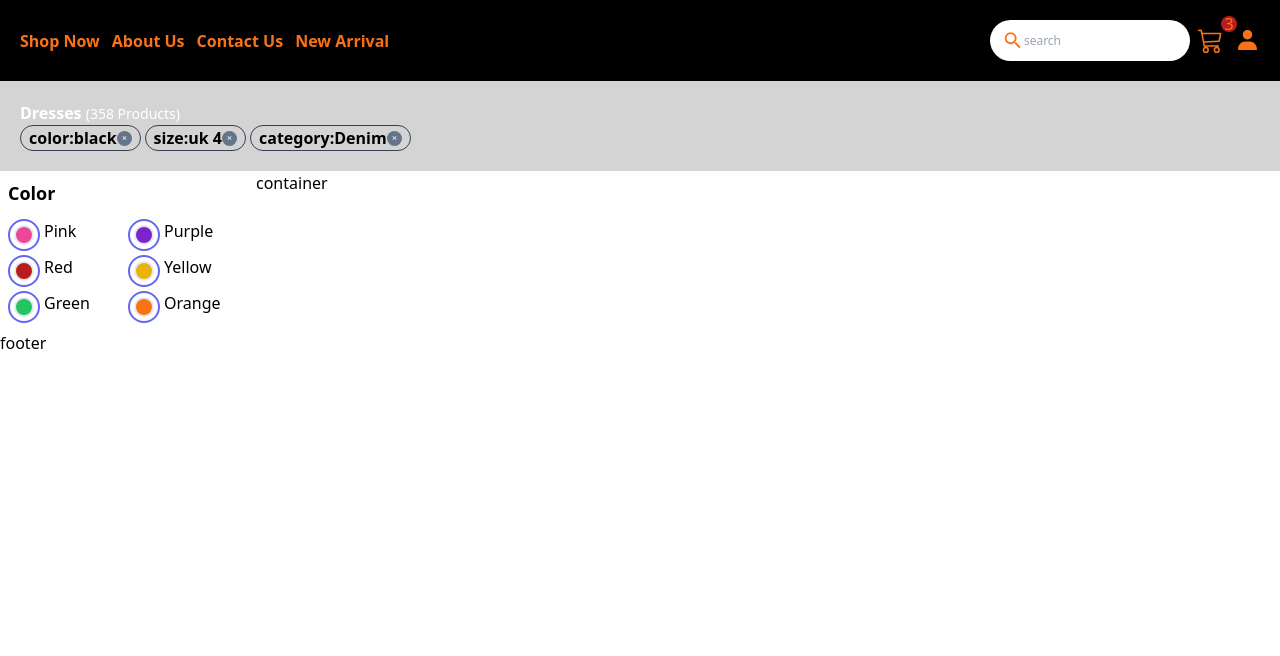
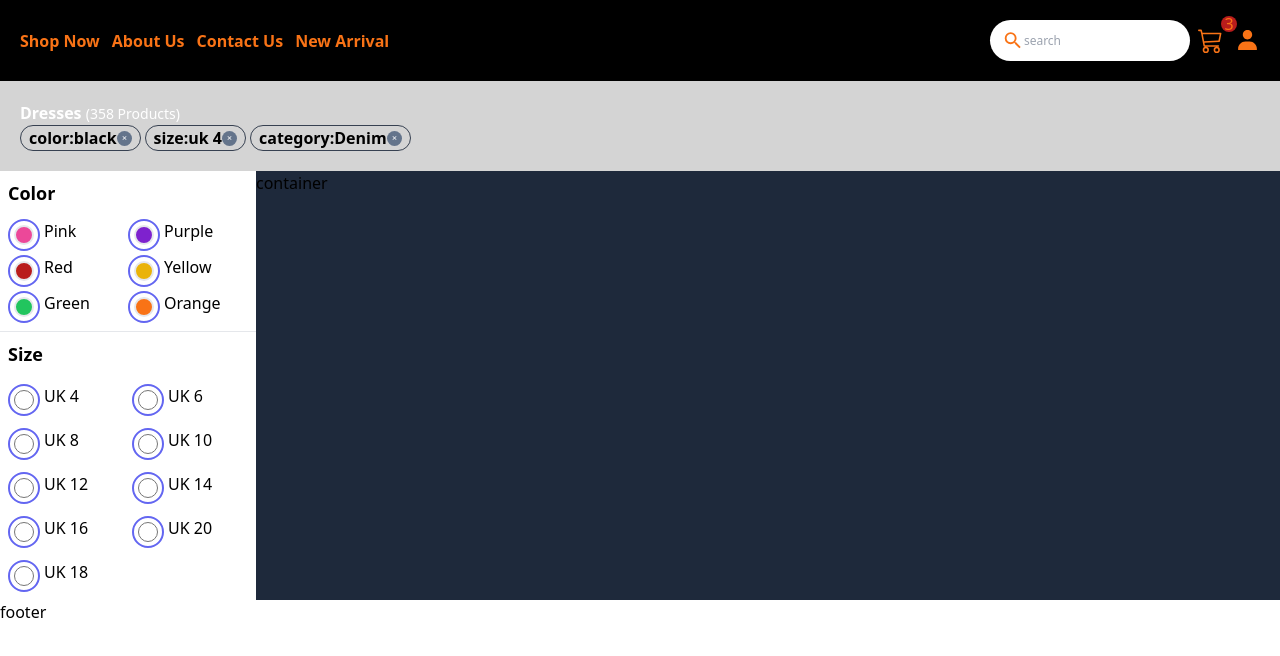
Before and after one commit to priyankara88/gflock, a React (Create React App) app: page / in a window 1280 px wide. Shown: the top 656 px of the page. Built offline with nearby package versions, Linux system fonts and the light colour scheme.

Commit message:
Size change filter

```diff
--- a/src/componant/homecomponant/HomeCard.jsx
+++ b/src/componant/homecomponant/HomeCard.jsx
@@ -5,15 +5,14 @@ import useFilter from "../../hooks/useFilter";
 const HomeCard = () => {
   const [filter, setFilter] = useFilter();
   const ItemDelete = (delKey) => {
-    console.log(delKey);
-
     setFilter((pre) => {
       const temp = { ...pre };
       const obj = {};
 
       Object.keys(temp).map((ele, index) => {
         if (ele !== delKey) {
-          obj[ele] = temp[delKey];
+          console.log("key", temp[ele]);
+          obj[ele] = temp[ele];
         }
       });
 
--- a/src/componant/homecomponant/HomeContainer.jsx
+++ b/src/componant/homecomponant/HomeContainer.jsx
@@ -14,14 +14,21 @@ const HomeContainer = () => {
     });
   };
 
+  const SizeChange = (event) => {
+    console.log("size Change", event);
+  };
+
   return (
     <div className="w-full">
       {/* container break into two parts  */}
       <div className="w-full grid grid-cols-1 lg:grid-cols-[20%_80%] ">
         <div className="w-full">
           <ColorFilter onclick={ColorChange} />
+          <hr />
+          <FilterSize onChange={SizeChange} />
         </div>
-        <div className="w-full">container</div>
+
+        <div className="w-full bg-slate-800">container</div>
       </div>
     </div>
   );
@@ -33,12 +40,14 @@ const ColorFilter = ({ onclick }) => {
   const [filter, setFilter] = useFilter();
   const [filterColor, setFilterColor] = useColor();
 
+  const newColor = Object.entries(filterColor.Color);
+
   return (
     <div className="w-full p-2">
       <h1 className="text-left text-lg font-semibold">Color</h1>
       <div className="w-full grid grid-cols-1 lg:grid-cols-[50%_50%] mt-2">
         {/* left color */}
-        {filterColor.map((iColor, index) => {
+        {newColor.map((iColor, index) => {
           return (
             <div
               key={index}
@@ -47,12 +56,12 @@ const ColorFilter = ({ onclick }) => {
             >
               <div className="flex w-fit  h-fit p-1 border-2 border-indigo-500 rounded-full items-center justify-center">
                 <div
-                  className={`${iColor.code} w-[20px] h-[20px] border-2  rounded-full`}
-                  id={iColor.name}
+                  className={`${iColor[1].code} w-[20px] h-[20px] border-2  rounded-full`}
+                  id={iColor[1].name}
                 />
               </div>
 
-              <p>{iColor.name}</p>
+              <p>{iColor[1].name}</p>
             </div>
           );
         })}
@@ -60,3 +69,31 @@ const ColorFilter = ({ onclick }) => {
     </div>
   );
 };
+
+const FilterSize = ({ onChange }) => {
+  const [filterColor, setFilterColor] = useColor();
+  const newSize = Object.entries(filterColor.Size);
+  return (
+    <div className="w-full p-2 ">
+      <h1 className="text-left text-lg font-semibold">Size</h1>
+      <div className="grid gap-1 w-full mt-2  grid-cols-1 lg:grid-cols-[50%_50%] ">
+        {newSize.map((ele, index) => (
+          <div
+            className="flex gap-1 mt-2"
+            key={index}
+            onChange={() => onChange()}
+          >
+            <div className=" flex w-fit h-fit rounded-full p-1  border-2 border-indigo-500 items-center">
+              <input
+                name="radio"
+                className="w-[20px] h-[20px] border-2  rounded-full"
+                type="radio"
+              />
+            </div>
+            <p>{ele[1]}</p>
+          </div>
+        ))}
+      </div>
+    </div>
+  );
+};
--- a/src/context/ColorContext.jsx
+++ b/src/context/ColorContext.jsx
@@ -2,15 +2,32 @@ import { createContext, useContext, useState } from "react";
 
 export const ColorContext = createContext({});
 
+const Color = [
+  { name: "Pink", code: "bg-pink-500" },
+  { name: "Purple", code: "bg-purple-700" },
+  { name: "Red", code: "bg-red-700" },
+  { name: "Yellow", code: "bg-yellow-500" },
+  { name: "Green", code: "bg-green-500" },
+  { name: "Orange", code: "bg-orange-500" },
+];
+
+const Size = [
+  "UK 4",
+  "UK 6",
+  "UK 8",
+  "UK 10",
+  "UK 12",
+  "UK 14",
+  "UK 16",
+  "UK 20",
+  "UK 18",
+];
+
 const ColorProvider = ({ children }) => {
-  const [filterColor, setFilterColor] = useState([
-    { name: "Pink", code: "bg-pink-500" },
-    { name: "Purple", code: "bg-purple-700" },
-    { name: "Red", code: "bg-red-700" },
-    { name: "Yellow", code: "bg-yellow-500" },
-    { name: "Green", code: "bg-green-500" },
-    { name: "Orange", code: "bg-orange-500" },
-  ]);
+  const [filterColor, setFilterColor] = useState({
+    Color,
+    Size,
+  });
   return (
     <ColorContext.Provider value={{ filterColor, setFilterColor }}>
       {children}
```
